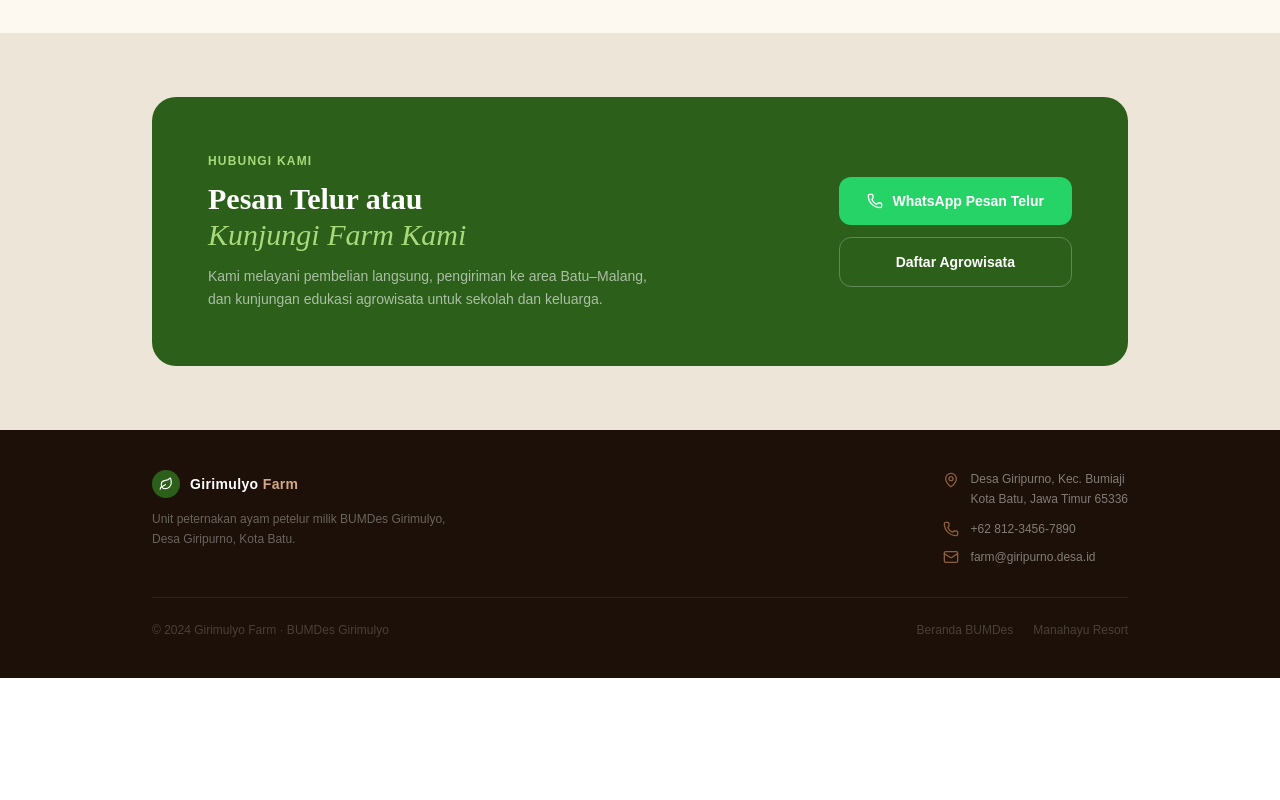
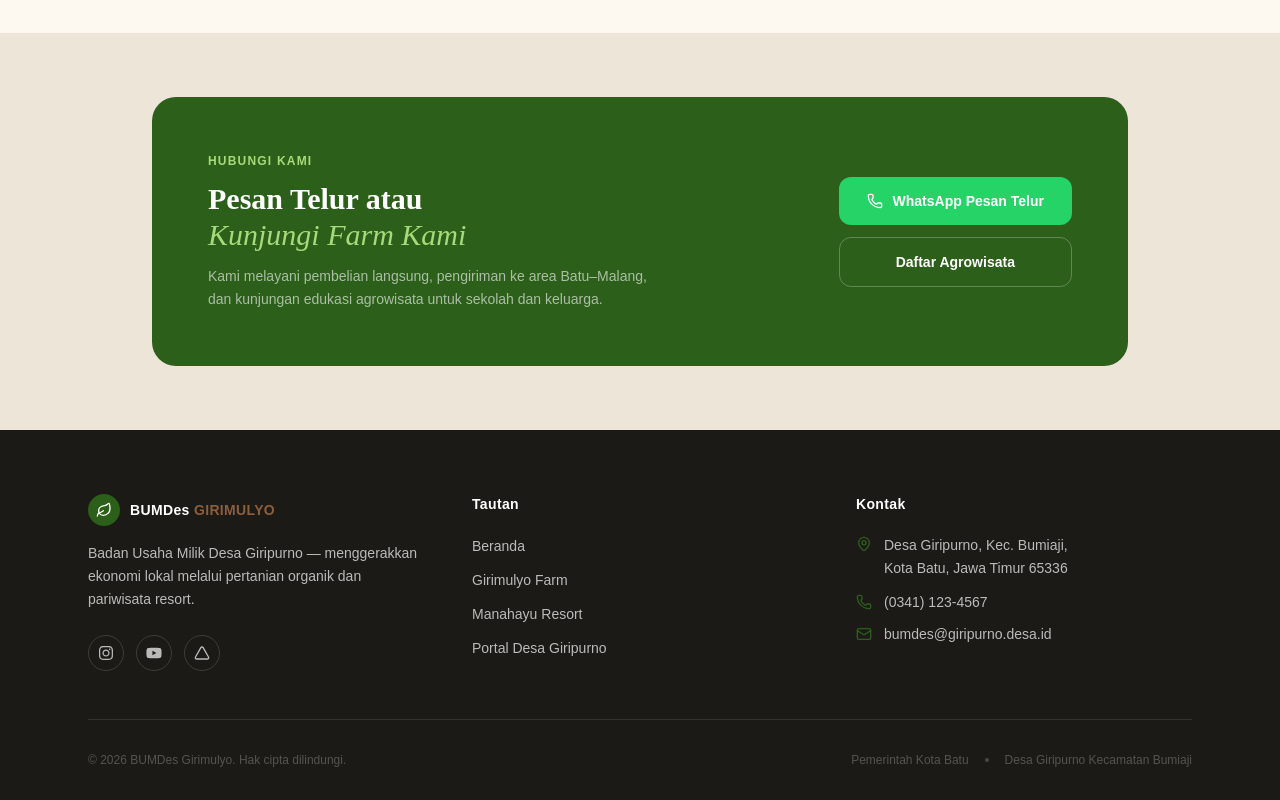
Before and after one commit to DzulfikarRizqi/bumdes-girimulyo, a Next.js app in the folder frontend/: page /girimulyofarm in a window 1280 px wide. Shown: the part 1781-2581 px from the top of the page. Before the commit the page ends 2459 px from the top, so only its background shows below. Built offline with nearby package versions, Linux system fonts and the light colour scheme.

Commit message:
feat: refactoring footer

```diff
--- a/frontend/src/app/girimulyofarm/page.tsx
+++ b/frontend/src/app/girimulyofarm/page.tsx
@@ -8,6 +8,7 @@ import {
   Phone, MapPin, Mail, ChevronRight, CheckCircle2,
   Maximize2, Egg, Palette, ShieldCheck,
 } from "lucide-react";
+import Footer from "@/components/ui/Footer";
 
 // ─── Types ───────────────────────────────────────────────────────────────────
 type Tab = "lohmann" | "telur";
@@ -392,74 +393,74 @@ function ContactCTA() {
   );
 }
 
-function Footer() {
-  return (
-    <footer className="bg-[#1C1008] py-10">
-      <div className="max-w-5xl mx-auto px-6">
-        <div className="flex flex-col md:flex-row items-start justify-between gap-8 mb-8">
-          {/* Brand */}
-          <div className="max-w-xs">
-            <div className="flex items-center gap-2.5 mb-3">
-              <div className="w-7 h-7 rounded-full bg-[#2C5F1A] flex items-center justify-center">
-                <Leaf className="w-3.5 h-3.5 text-white" />
-              </div>
-              <span className="text-white font-bold text-sm tracking-wide"
-                style={{ fontFamily: "'Plus Jakarta Sans', sans-serif" }}>
-                Girimulyo <span className="text-[#D4A882]">Farm</span>
-              </span>
-            </div>
-            <p className="text-white/35 text-xs leading-relaxed"
-              style={{ fontFamily: "'Plus Jakarta Sans', sans-serif" }}>
-              Unit peternakan ayam petelur milik BUMDes Girimulyo, Desa Giripurno, Kota Batu.
-            </p>
-          </div>
+// function Footer() {
+//   return (
+//     <footer className="bg-[#1C1008] py-10">
+//       <div className="max-w-5xl mx-auto px-6">
+//         <div className="flex flex-col md:flex-row items-start justify-between gap-8 mb-8">
+//           {/* Brand */}
+//           <div className="max-w-xs">
+//             <div className="flex items-center gap-2.5 mb-3">
+//               <div className="w-7 h-7 rounded-full bg-[#2C5F1A] flex items-center justify-center">
+//                 <Leaf className="w-3.5 h-3.5 text-white" />
+//               </div>
+//               <span className="text-white font-bold text-sm tracking-wide"
+//                 style={{ fontFamily: "'Plus Jakarta Sans', sans-serif" }}>
+//                 Girimulyo <span className="text-[#D4A882]">Farm</span>
+//               </span>
+//             </div>
+//             <p className="text-white/35 text-xs leading-relaxed"
+//               style={{ fontFamily: "'Plus Jakarta Sans', sans-serif" }}>
+//               Unit peternakan ayam petelur milik BUMDes Girimulyo, Desa Giripurno, Kota Batu.
+//             </p>
+//           </div>
 
-          {/* Contact */}
-          <div className="space-y-3">
-            <div className="flex items-start gap-3">
-              <MapPin className="w-4 h-4 text-[#8B5E3C] shrink-0 mt-0.5" />
-              <p className="text-white/45 text-xs leading-relaxed"
-                style={{ fontFamily: "'Plus Jakarta Sans', sans-serif" }}>
-                Desa Giripurno, Kec. Bumiaji<br />Kota Batu, Jawa Timur 65336
-              </p>
-            </div>
-            <div className="flex items-center gap-3">
-              <Phone className="w-4 h-4 text-[#8B5E3C] shrink-0" />
-              <a href="tel:+6281234567890" className="text-white/45 text-xs hover:text-white/70 transition-colors"
-                style={{ fontFamily: "'Plus Jakarta Sans', sans-serif" }}>
-                +62 812-3456-7890
-              </a>
-            </div>
-            <div className="flex items-center gap-3">
-              <Mail className="w-4 h-4 text-[#8B5E3C] shrink-0" />
-              <a href="mailto:farm@giripurno.desa.id" className="text-white/45 text-xs hover:text-white/70 transition-colors"
-                style={{ fontFamily: "'Plus Jakarta Sans', sans-serif" }}>
-                farm@giripurno.desa.id
-              </a>
-            </div>
-          </div>
-        </div>
+//           {/* Contact */}
+//           <div className="space-y-3">
+//             <div className="flex items-start gap-3">
+//               <MapPin className="w-4 h-4 text-[#8B5E3C] shrink-0 mt-0.5" />
+//               <p className="text-white/45 text-xs leading-relaxed"
+//                 style={{ fontFamily: "'Plus Jakarta Sans', sans-serif" }}>
+//                 Desa Giripurno, Kec. Bumiaji<br />Kota Batu, Jawa Timur 65336
+//               </p>
+//             </div>
+//             <div className="flex items-center gap-3">
+//               <Phone className="w-4 h-4 text-[#8B5E3C] shrink-0" />
+//               <a href="tel:+6281234567890" className="text-white/45 text-xs hover:text-white/70 transition-colors"
+//                 style={{ fontFamily: "'Plus Jakarta Sans', sans-serif" }}>
+//                 +62 812-3456-7890
+//               </a>
+//             </div>
+//             <div className="flex items-center gap-3">
+//               <Mail className="w-4 h-4 text-[#8B5E3C] shrink-0" />
+//               <a href="mailto:farm@giripurno.desa.id" className="text-white/45 text-xs hover:text-white/70 transition-colors"
+//                 style={{ fontFamily: "'Plus Jakarta Sans', sans-serif" }}>
+//                 farm@giripurno.desa.id
+//               </a>
+//             </div>
+//           </div>
+//         </div>
 
-        <div className="border-t border-white/8 pt-6 flex flex-col md:flex-row items-center justify-between gap-3">
-          <p className="text-white/20 text-xs"
-            style={{ fontFamily: "'Plus Jakarta Sans', sans-serif" }}>
-            © 2024 Girimulyo Farm · BUMDes Girimulyo
-          </p>
-          <div className="flex gap-5">
-            <Link href="/" className="text-white/20 hover:text-white/45 text-xs transition-colors"
-              style={{ fontFamily: "'Plus Jakarta Sans', sans-serif" }}>
-              Beranda BUMDes
-            </Link>
-            <Link href="/manahayuresort" className="text-white/20 hover:text-white/45 text-xs transition-colors"
-              style={{ fontFamily: "'Plus Jakarta Sans', sans-serif" }}>
-              Manahayu Resort
-            </Link>
-          </div>
-        </div>
-      </div>
-    </footer>
-  );
-}
+//         <div className="border-t border-white/8 pt-6 flex flex-col md:flex-row items-center justify-between gap-3">
+//           <p className="text-white/20 text-xs"
+//             style={{ fontFamily: "'Plus Jakarta Sans', sans-serif" }}>
+//             © 2024 Girimulyo Farm · BUMDes Girimulyo
+//           </p>
+//           <div className="flex gap-5">
+//             <Link href="/" className="text-white/20 hover:text-white/45 text-xs transition-colors"
+//               style={{ fontFamily: "'Plus Jakarta Sans', sans-serif" }}>
+//               Beranda BUMDes
+//             </Link>
+//             <Link href="/manahayuresort" className="text-white/20 hover:text-white/45 text-xs transition-colors"
+//               style={{ fontFamily: "'Plus Jakarta Sans', sans-serif" }}>
+//               Manahayu Resort
+//             </Link>
+//           </div>
+//         </div>
+//       </div>
+//     </footer>
+//   );
+// }
 
 // ─── Page ─────────────────────────────────────────────────────────────────────
 export default function GirimulyoFarm() {
--- a/frontend/src/app/manahayuresort/page.tsx
+++ b/frontend/src/app/manahayuresort/page.tsx
@@ -3,6 +3,7 @@
 import Link from "next/link";
 import Navbar from "@/components/ui/Navbar";
 import { Leaf, Wifi, Wind, Coffee, Bath, Tv, TreePine, Phone, Star, ArrowLeft, Users, Maximize } from "lucide-react";
+import Footer from "@/components/ui/Footer";
 
 const WA_RESORT = "6281298765432";
 
@@ -196,7 +197,7 @@ export default function ManahayuResort() {
         </div>
       </section>
 
-      {/* Footer */}
+      {/* Footer
       <footer className="bg-[#1C1A16] py-10">
         <div className="max-w-6xl mx-auto px-6 flex flex-col md:flex-row items-center justify-between gap-4">
           <div className="flex items-center gap-2.5">
@@ -213,7 +214,8 @@ export default function ManahayuResort() {
             ← Girimulyo Farm
           </Link>
         </div>
-      </footer>
+      </footer> */}
+      <Footer />
     </div>
   );
 }
--- a/frontend/src/app/page.tsx
+++ b/frontend/src/app/page.tsx
@@ -9,6 +9,7 @@ import {
   ChevronDown, ArrowRight, Menu, X, ExternalLink
 } from "lucide-react";
 import { FaYoutube, FaInstagram } from "react-icons/fa";
+import Footer from "@/components/ui/Footer";
 
 function Hero() {
   return (
@@ -378,90 +379,90 @@ function WhySection() {
   );
 }
 
-function Footer() {
-  return (
-    <footer className="bg-[#1C1A16] text-white/60 pt-16 pb-8">
-      <div className="max-w-6xl mx-auto px-6">
-        <div className="grid md:grid-cols-3 gap-12 mb-12">
-          <div>
-            <div className="flex items-center gap-2.5 mb-4">
-              <div className="w-8 h-8 rounded-full bg-[#2C5F1A] flex items-center justify-center">
-                <Leaf className="w-4 h-4 text-white" />
-              </div>
-              <span className="text-white font-bold text-sm tracking-wide" style={{ fontFamily: "'Plus Jakarta Sans', sans-serif" }}>
-                BUMDes <span className="text-[#8B5E3C]">GIRIMULYO</span>
-              </span>
-            </div>
-            <p className="text-sm leading-relaxed mb-6" style={{ fontFamily: "'Plus Jakarta Sans', sans-serif" }}>
-              Badan Usaha Milik Desa Giripurno — menggerakkan ekonomi lokal melalui pertanian organik dan pariwisata resort.
-            </p>
-            <div className="flex gap-3">
-              {[
-                { icon: FaInstagram, href: "https://www.instagram.com/bumdesgirimulyo/", label: "Instagram" },
-                { icon: FaYoutube, href: "https://www.youtube.com/@BUMDESGIRIMULYO", label: "YouTube" },
-                { icon: Triangle, href: "#", label: "Sosial media lain (placeholder)" },
-              ].map((social, i) => {
-                const Icon = social.icon;
-                return (
-                  <a
-                    key={i}
-                    href={social.href}
-                    aria-label={social.label}
-                    target={social.href.startsWith("http") ? "_blank" : undefined}
-                    rel={social.href.startsWith("http") ? "noopener noreferrer" : undefined}
-                    onClick={(e) => {
-                      if (social.href === "#") {
-                        e.preventDefault();
-                      }
-                    }}
-                    className="w-9 h-9 rounded-full border border-white/15 flex items-center justify-center hover:bg-white/10 hover:border-white/30 transition-all"
-                  >
-                    <Icon className="w-4 h-4" />
-                  </a>
-                );
-              })}
-            </div>
-          </div>
-          <div>
-            <h4 className="text-white font-semibold text-sm mb-5 tracking-wide" style={{ fontFamily: "'Plus Jakarta Sans', sans-serif" }}>Tautan</h4>
-            <ul className="space-y-2.5">
-              {[{ l: "Beranda", to: "/" }, { l: "Girimulyo Farm", to: "/girimulyofarm" }, { l: "Manahayu Resort", to: "/manahayuresort" }, { l: "Portal Desa Giripurno", to: "#" }].map(({ l, to }) => (
-                <li key={l}><Link href={to} className="text-sm hover:text-white transition-colors" style={{ fontFamily: "'Plus Jakarta Sans', sans-serif" }}>{l}</Link></li>
-              ))}
-            </ul>
-          </div>
-          <div>
-            <h4 className="text-white font-semibold text-sm mb-5 tracking-wide" style={{ fontFamily: "'Plus Jakarta Sans', sans-serif" }}>Kontak</h4>
-            <div className="space-y-3">
-              <div className="flex items-start gap-3">
-                <MapPin className="w-4 h-4 text-[#2C5F1A] shrink-0 mt-0.5" />
-                <p className="text-sm leading-relaxed" style={{ fontFamily: "'Plus Jakarta Sans', sans-serif" }}>Desa Giripurno, Kec. Bumiaji,<br />Kota Batu, Jawa Timur 65336</p>
-              </div>
-              <div className="flex items-center gap-3">
-                <Phone className="w-4 h-4 text-[#2C5F1A] shrink-0" />
-                <a href="tel:+6234112345" className="text-sm hover:text-white transition-colors" style={{ fontFamily: "'Plus Jakarta Sans', sans-serif" }}>(0341) 123-4567</a>
-              </div>
-              <div className="flex items-center gap-3">
-                <Mail className="w-4 h-4 text-[#2C5F1A] shrink-0" />
-                <a href="mailto:bumdes@giripurno.desa.id" className="text-sm hover:text-white transition-colors" style={{ fontFamily: "'Plus Jakarta Sans', sans-serif" }}>bumdes@giripurno.desa.id</a>
-              </div>
-            </div>
-          </div>
-        </div>
-        <div className="border-t border-white/8 pt-8 flex flex-col md:flex-row items-center justify-between gap-4">
-          <p className="text-xs text-white/25" style={{ fontFamily: "'Plus Jakarta Sans', sans-serif" }}>© 2026 BUMDes Girimulyo. Hak cipta dilindungi.</p>
-          <div className="flex items-center gap-4">
-            {/* <a href="#" className="text-xs text-white/25 hover:text-white/50 transition-colors" style={{ fontFamily: "'Plus Jakarta Sans', sans-serif" }}>Portal Desa Giripurno</a> */}
-            <p className="text-xs text-white/25" style={{ fontFamily: "'Plus Jakarta Sans', sans-serif" }}>Pemerintah Kota Batu</p>
-            <span className="w-1 h-1 rounded-full bg-white/20" />
-            {/* <a href="#" className="text-xs text-white/25 hover:text-white/50 transition-colors" style={{ fontFamily: "'Plus Jakarta Sans', sans-serif" }}>Pemerintah Kota Batu</a> */}
-            <p className="text-xs text-white/25" style={{ fontFamily: "'Plus Jakarta Sans', sans-serif" }}>Desa Giripurno Kecamatan Bumiaji</p>
-          </div>
-        </div>
-      </div>
-    </footer>
-  );
-}
+// function Footer() {
+//   return (
+//     <footer className="bg-[#1C1A16] text-white/60 pt-16 pb-8">
+//       <div className="max-w-6xl mx-auto px-6">
+//         <div className="grid md:grid-cols-3 gap-12 mb-12">
+//           <div>
+//             <div className="flex items-center gap-2.5 mb-4">
+//               <div className="w-8 h-8 rounded-full bg-[#2C5F1A] flex items-center justify-center">
+//                 <Leaf className="w-4 h-4 text-white" />
+//               </div>
+//               <span className="text-white font-bold text-sm tracking-wide" style={{ fontFamily: "'Plus Jakarta Sans', sans-serif" }}>
+//                 BUMDes <span className="text-[#8B5E3C]">GIRIMULYO</span>
+//               </span>
+//             </div>
+//             <p className="text-sm leading-relaxed mb-6" style={{ fontFamily: "'Plus Jakarta Sans', sans-serif" }}>
+//               Badan Usaha Milik Desa Giripurno — menggerakkan ekonomi lokal melalui pertanian organik dan pariwisata resort.
+//             </p>
+//             <div className="flex gap-3">
+//               {[
+//                 { icon: FaInstagram, href: "https://www.instagram.com/bumdesgirimulyo/", label: "Instagram" },
+//                 { icon: FaYoutube, href: "https://www.youtube.com/@BUMDESGIRIMULYO", label: "YouTube" },
+//                 { icon: Triangle, href: "#", label: "Sosial media lain (placeholder)" },
+//               ].map((social, i) => {
+//                 const Icon = social.icon;
+//                 return (
+//                   <a
+//                     key={i}
+//                     href={social.href}
+//                     aria-label={social.label}
+//                     target={social.href.startsWith("http") ? "_blank" : undefined}
+//                     rel={social.href.startsWith("http") ? "noopener noreferrer" : undefined}
+//                     onClick={(e) => {
+//                       if (social.href === "#") {
+//                         e.preventDefault();
+//                       }
+//                     }}
+//                     className="w-9 h-9 rounded-full border border-white/15 flex items-center justify-center hover:bg-white/10 hover:border-white/30 transition-all"
+//                   >
+//                     <Icon className="w-4 h-4" />
+//                   </a>
+//                 );
+//               })}
+//             </div>
+//           </div>
+//           <div>
+//             <h4 className="text-white font-semibold text-sm mb-5 tracking-wide" style={{ fontFamily: "'Plus Jakarta Sans', sans-serif" }}>Tautan</h4>
+//             <ul className="space-y-2.5">
+//               {[{ l: "Beranda", to: "/" }, { l: "Girimulyo Farm", to: "/girimulyofarm" }, { l: "Manahayu Resort", to: "/manahayuresort" }, { l: "Portal Desa Giripurno", to: "#" }].map(({ l, to }) => (
+//                 <li key={l}><Link href={to} className="text-sm hover:text-white transition-colors" style={{ fontFamily: "'Plus Jakarta Sans', sans-serif" }}>{l}</Link></li>
+//               ))}
+//             </ul>
+//           </div>
+//           <div>
+//             <h4 className="text-white font-semibold text-sm mb-5 tracking-wide" style={{ fontFamily: "'Plus Jakarta Sans', sans-serif" }}>Kontak</h4>
+//             <div className="space-y-3">
+//               <div className="flex items-start gap-3">
+//                 <MapPin className="w-4 h-4 text-[#2C5F1A] shrink-0 mt-0.5" />
+//                 <p className="text-sm leading-relaxed" style={{ fontFamily: "'Plus Jakarta Sans', sans-serif" }}>Desa Giripurno, Kec. Bumiaji,<br />Kota Batu, Jawa Timur 65336</p>
+//               </div>
+//               <div className="flex items-center gap-3">
+//                 <Phone className="w-4 h-4 text-[#2C5F1A] shrink-0" />
+//                 <a href="tel:+6234112345" className="text-sm hover:text-white transition-colors" style={{ fontFamily: "'Plus Jakarta Sans', sans-serif" }}>(0341) 123-4567</a>
+//               </div>
+//               <div className="flex items-center gap-3">
+//                 <Mail className="w-4 h-4 text-[#2C5F1A] shrink-0" />
+//                 <a href="mailto:bumdes@giripurno.desa.id" className="text-sm hover:text-white transition-colors" style={{ fontFamily: "'Plus Jakarta Sans', sans-serif" }}>bumdes@giripurno.desa.id</a>
+//               </div>
+//             </div>
+//           </div>
+//         </div>
+//         <div className="border-t border-white/8 pt-8 flex flex-col md:flex-row items-center justify-between gap-4">
+//           <p className="text-xs text-white/25" style={{ fontFamily: "'Plus Jakarta Sans', sans-serif" }}>© 2026 BUMDes Girimulyo. Hak cipta dilindungi.</p>
+//           <div className="flex items-center gap-4">
+//             {/* <a href="#" className="text-xs text-white/25 hover:text-white/50 transition-colors" style={{ fontFamily: "'Plus Jakarta Sans', sans-serif" }}>Portal Desa Giripurno</a> */}
+//             <p className="text-xs text-white/25" style={{ fontFamily: "'Plus Jakarta Sans', sans-serif" }}>Pemerintah Kota Batu</p>
+//             <span className="w-1 h-1 rounded-full bg-white/20" />
+//             {/* <a href="#" className="text-xs text-white/25 hover:text-white/50 transition-colors" style={{ fontFamily: "'Plus Jakarta Sans', sans-serif" }}>Pemerintah Kota Batu</a> */}
+//             <p className="text-xs text-white/25" style={{ fontFamily: "'Plus Jakarta Sans', sans-serif" }}>Desa Giripurno Kecamatan Bumiaji</p>
+//           </div>
+//         </div>
+//       </div>
+//     </footer>
+//   );
+// }
 
 export default function Home() {
   return (
--- /dev/null
+++ b/frontend/src/components/ui/Footer.tsx
@@ -0,0 +1,157 @@
+import Link from "next/link";
+import { Leaf, MapPin, Phone, Mail, Triangle } from "lucide-react";
+import {FaInstagram as Instagram, FaYoutube as Youtube} from "react-icons/fa";
+
+const socialLinks = [
+  { icon: Instagram, href: "https://www.instagram.com/bumdesgirimulyo/", label: "Instagram" },
+  { icon: Youtube, href: "https://www.youtube.com/@BUMDESGIRIMULYO", label: "YouTube" },
+  { icon: Triangle, href: "#", label: "Sosial media lain (placeholder)" },
+];
+
+const quickLinks = [
+  { label: "Beranda", href: "/" },
+  { label: "Girimulyo Farm", href: "/girimulyofarm" },
+  { label: "Manahayu Resort", href: "/manahayuresort" },
+  { label: "Portal Desa Giripurno", href: "https://desagiripurno.id" },
+];
+
+export default function Footer() {
+  return (
+    <footer className="bg-[#1C1A16] text-white/70 pt-16 pb-8">
+      <div className="mx-auto max-w-6xl px-6">
+        <div className="mb-12 grid gap-12 md:grid-cols-3">
+          <div>
+            <div className="mb-4 flex items-center gap-2.5">
+              <div className="flex h-8 w-8 items-center justify-center rounded-full bg-[#2C5F1A]">
+                <Leaf className="h-4 w-4 text-white" />
+              </div>
+              <span
+                className="text-sm font-bold tracking-wide text-white"
+                style={{ fontFamily: "'Plus Jakarta Sans', sans-serif" }}
+              >
+                BUMDes <span className="text-[#8B5E3C]">GIRIMULYO</span>
+              </span>
+            </div>
+            <p
+              className="mb-6 text-sm leading-relaxed"
+              style={{ fontFamily: "'Plus Jakarta Sans', sans-serif" }}
+            >
+              Badan Usaha Milik Desa Giripurno — menggerakkan ekonomi lokal melalui pertanian organik dan pariwisata resort.
+            </p>
+            <div className="flex gap-3">
+              {socialLinks.map((social, index) => {
+                const Icon = social.icon;
+                return (
+                  <a
+                    key={`${social.label}-${index}`}
+                    href={social.href}
+                    aria-label={social.label}
+                    target={social.href.startsWith("http") ? "_blank" : undefined}
+                    rel={social.href.startsWith("http") ? "noopener noreferrer" : undefined}
+                    onClick={(event) => {
+                      if (social.href === "#") event.preventDefault();
+                    }}
+                    className="flex h-9 w-9 items-center justify-center rounded-full border border-white/15 transition-all hover:border-white/30 hover:bg-white/10"
+                  >
+                    <Icon className="h-4 w-4" />
+                  </a>
+                );
+              })}
+            </div>
+          </div>
+
+          <div>
+            <h4
+              className="mb-5 text-sm font-semibold tracking-wide text-white"
+              style={{ fontFamily: "'Plus Jakarta Sans', sans-serif" }}
+            >
+              Tautan
+            </h4>
+            <ul className="space-y-2.5">
+              {quickLinks.map((link) => (
+                <li key={link.label}>
+                  {link.href.startsWith("http") ? (
+                    <a
+                      href={link.href}
+                      target="_blank"
+                      rel="noopener noreferrer"
+                      className="text-sm transition-colors hover:text-white"
+                      style={{ fontFamily: "'Plus Jakarta Sans', sans-serif" }}
+                    >
+                      {link.label}
+                    </a>
+                  ) : (
+                    <Link
+                      href={link.href}
+                      className="text-sm transition-colors hover:text-white"
+                      style={{ fontFamily: "'Plus Jakarta Sans', sans-serif" }}
+                    >
+                      {link.label}
+                    </Link>
+                  )}
+                </li>
+              ))}
+            </ul>
+          </div>
+
+          <div>
+            <h4
+              className="mb-5 text-sm font-semibold tracking-wide text-white"
+              style={{ fontFamily: "'Plus Jakarta Sans', sans-serif" }}
+            >
+              Kontak
+            </h4>
+            <div className="space-y-3">
+              <div className="flex items-start gap-3">
+                <MapPin className="mt-0.5 h-4 w-4 shrink-0 text-[#2C5F1A]" />
+                <p
+                  className="text-sm leading-relaxed"
+                  style={{ fontFamily: "'Plus Jakarta Sans', sans-serif" }}
+                >
+                  Desa Giripurno, Kec. Bumiaji,
+                  <br />
+                  Kota Batu, Jawa Timur 65336
+                </p>
+              </div>
+              <div className="flex items-center gap-3">
+                <Phone className="h-4 w-4 shrink-0 text-[#2C5F1A]" />
+                <a
+                  href="tel:+6234112345"
+                  className="text-sm transition-colors hover:text-white"
+                  style={{ fontFamily: "'Plus Jakarta Sans', sans-serif" }}
+                >
+                  (0341) 123-4567
+                </a>
+              </div>
+              <div className="flex items-center gap-3">
+                <Mail className="h-4 w-4 shrink-0 text-[#2C5F1A]" />
+                <a
+                  href="mailto:bumdes@giripurno.desa.id"
+                  className="text-sm transition-colors hover:text-white"
+                  style={{ fontFamily: "'Plus Jakarta Sans', sans-serif" }}
+                >
+                  bumdes@giripurno.desa.id
+                </a>
+              </div>
+            </div>
+          </div>
+        </div>
+
+        <div className="flex flex-col items-center justify-between gap-4 border-t border-white/10 pt-8 md:flex-row">
+          <p className="text-xs text-white/25" style={{ fontFamily: "'Plus Jakarta Sans', sans-serif" }}>
+            © 2026 BUMDes Girimulyo. Hak cipta dilindungi.
+          </p>
+          <div className="flex items-center gap-4">
+            <p className="text-xs text-white/25" style={{ fontFamily: "'Plus Jakarta Sans', sans-serif" }}>
+              Pemerintah Kota Batu
+            </p>
+            <span className="h-1 w-1 rounded-full bg-white/20" />
+            <p className="text-xs text-white/25" style={{ fontFamily: "'Plus Jakarta Sans', sans-serif" }}>
+              Desa Giripurno Kecamatan Bumiaji
+            </p>
+          </div>
+        </div>
+      </div>
+    </footer>
+  );
+}
```
